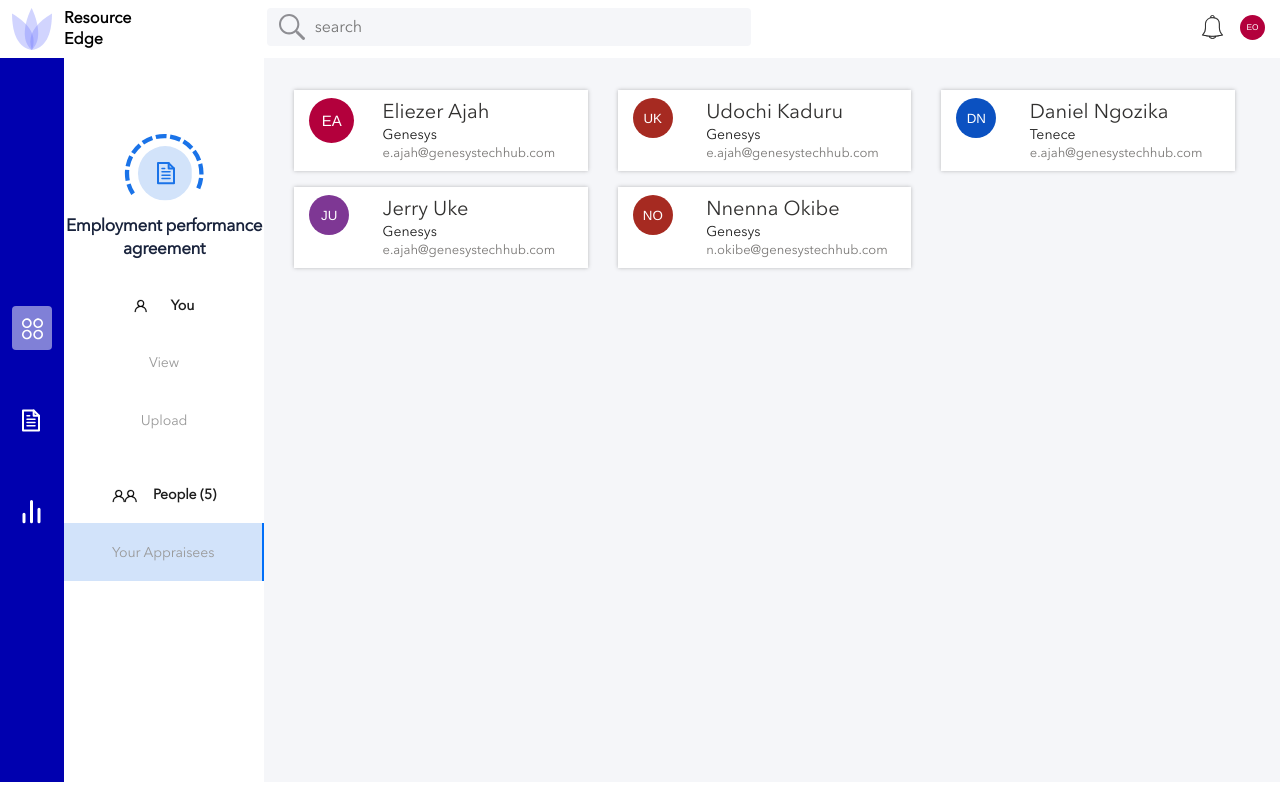
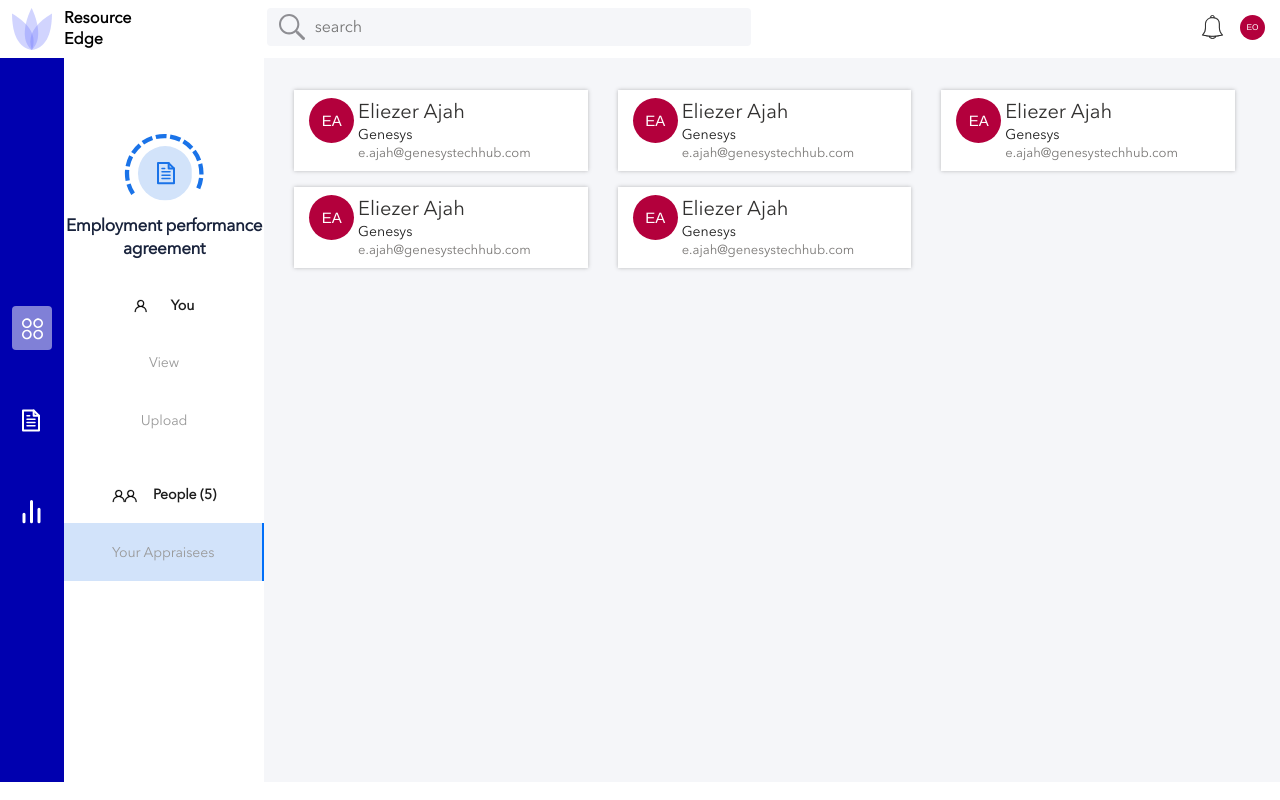
Before and after one commit to OkoyeApps/Resourceedge_Microservices, a React (Create React App) app: page /appraisees in a window 1280 px wide. Built offline with nearby package versions, Linux system fonts and the light colour scheme.

Commit message:
touch ups

```diff
--- a/src/pages/appraisees/appraisees.js
+++ b/src/pages/appraisees/appraisees.js
@@ -26,12 +26,12 @@ function Appraisees(props) {
                     <section className="col-4 my-2" onClick={handleLink}>
                         <div className="small-card py-2">
                             <div className="row mx-0">
-                                <div className="col-3">
+                                <div className="col-2 pr-0">
                                     <div>
                                         <Avatar size={"45px"} name="Eliezer Ajah" className="rounded-circle" />
                                     </div>
                                 </div>
-                                <div className="col-9">
+                                <div className="col-10">
                                     <div>
                                         <div className="card-name">Eliezer Ajah</div>
                                         <div className="group">Genesys</div>
@@ -41,7 +41,79 @@ function Appraisees(props) {
                             </div>
                         </div>
                     </section>
-
+                    <section className="col-4 my-2" onClick={handleLink}>
+                        <div className="small-card py-2">
+                            <div className="row mx-0">
+                                <div className="col-2 pr-0">
+                                    <div>
+                                        <Avatar size={"45px"} name="Eliezer Ajah" className="rounded-circle" />
+                                    </div>
+                                </div>
+                                <div className="col-10">
+                                    <div>
+                                        <div className="card-name">Eliezer Ajah</div>
+                                        <div className="group">Genesys</div>
+                                        <div className="card-email">e.ajah@genesystechhub.com</div>
+                                    </div>
+                                </div>
+                            </div>
+                        </div>
+                    </section>
+                    <section className="col-4 my-2" onClick={handleLink}>
+                        <div className="small-card py-2">
+                            <div className="row mx-0">
+                                <div className="col-2 pr-0">
+                                    <div>
+                                        <Avatar size={"45px"} name="Eliezer Ajah" className="rounded-circle" />
+                                    </div>
+                                </div>
+                                <div className="col-10">
+                                    <div>
+                                        <div className="card-name">Eliezer Ajah</div>
+                                        <div className="group">Genesys</div>
+                                        <div className="card-email">e.ajah@genesystechhub.com</div>
+                                    </div>
+                                </div>
+                            </div>
+                        </div>
+                    </section>
+                    <section className="col-4 my-2" onClick={handleLink}>
+                        <div className="small-card py-2">
+                            <div className="row mx-0">
+                                <div className="col-2 pr-0">
+                                    <div>
+                                        <Avatar size={"45px"} name="Eliezer Ajah" className="rounded-circle" />
+                                    </div>
+                                </div>
+                                <div className="col-10">
+                                    <div>
+                                        <div className="card-name">Eliezer Ajah</div>
+                                        <div className="group">Genesys</div>
+                                        <div className="card-email">e.ajah@genesystechhub.com</div>
+                                    </div>
+                                </div>
+                            </div>
+                        </div>
+                    </section>
+                    <section className="col-4 my-2" onClick={handleLink}>
+                        <div className="small-card py-2">
+                            <div className="row mx-0">
+                                <div className="col-2 pr-0">
+                                    <div>
+                                        <Avatar size={"45px"} name="Eliezer Ajah" className="rounded-circle" />
+                                    </div>
+                                </div>
+                                <div className="col-10">
+                                    <div>
+                                        <div className="card-name">Eliezer Ajah</div>
+                                        <div className="group">Genesys</div>
+                                        <div className="card-email">e.ajah@genesystechhub.com</div>
+                                    </div>
+                                </div>
+                            </div>
+                        </div>
+                    </section>
+                    {/*
                     <section className="col-4 my-2" onClick={handleLink}>
                         <div className="small-card py-2">
                             <div className="row mx-0">
@@ -50,7 +122,7 @@ function Appraisees(props) {
                                         <Avatar size={"40px"} name="Udochi Kaduru" className="rounded-circle" />
                                     </div>
                                 </div>
-                                <div className="col-9">
+                                <div className="col-9 pl-0">
                                     <div>
                                         <div className="card-name">Udochi Kaduru</div>
                                         <div className="group">Genesys</div>
@@ -69,7 +141,7 @@ function Appraisees(props) {
                                         <Avatar size={"40px"} name="Daniel Ngozika" className="rounded-circle" />
                                     </div>
                                 </div>
-                                <div className="col-9">
+                                <div className="col-9 pl-0">
                                     <div>
                                         <div className="card-name">Daniel Ngozika</div>
                                         <div className="group">Tenece</div>
@@ -89,7 +161,7 @@ function Appraisees(props) {
                                         <Avatar size={"40px"} name="Jerry Uke" className="rounded-circle" />
                                     </div>
                                 </div>
-                                <div className="col-9">
+                                <div className="col-9 pl-0">
                                     <div>
                                         <div className="card-name">Jerry Uke</div>
                                         <div className="group">Genesys</div>
@@ -108,7 +180,7 @@ function Appraisees(props) {
                                         <Avatar size={"40px"} name="Nnenna Okibe" className="rounded-circle text-avatar" />
                                     </div>
                                 </div>
-                                <div className="col-9">
+                                <div className="col-9 pl-0">
                                     <div>
                                         <div className="card-name">Nnenna Okibe</div>
                                         <div className="group">Genesys</div>
@@ -117,7 +189,7 @@ function Appraisees(props) {
                                 </div>
                             </div>
                         </div>
-                    </section>
+                    </section> */}
                 </div>
             </div>
         </div>
--- a/src/pages/managerDashboard/managerDashboard.css
+++ b/src/pages/managerDashboard/managerDashboard.css
@@ -7,7 +7,7 @@
 .manager-appraisee-name {
   width: 726px;
   height: 250px;
-    background: #FFFFFF;
+  background: #ffffff;
 }
 .manager-appraisee-icon-container {
   width: 200px;
@@ -31,14 +31,13 @@
   font-style: normal;
   font-weight: bold;
   font-size: 14px;
-    color: #1D1D1D;
+  color: #1d1d1d;
 }
 .manager-appraisee-icon-container > p {
   font-style: normal;
   font-weight: normal;
   font-size: 14px;
   color: #797775;
-
 }
 .manager-info-list {
   height: 22px;
@@ -47,7 +46,7 @@
   display: grid;
   grid-template-columns: 23% 23% 23% 31%;
 }
-.manager-info-list > div{
+.manager-info-list > div {
   height: 22px;
   padding-left: 21px;
 }
@@ -59,20 +58,20 @@
   color: #000000;
 }
 .manager-info-list > div > div > p {
-    color: #1A73E8;
+  color: #1a73e8;
   font-size: 13px;
   font-weight: bold;
 }
 .manager-add > div {
   display: grid;
   grid-template-columns: 25% 75%;
-    padding-left: 106px;
+  /* padding-left: 106px; */
   cursor: pointer;
 }
 .manager-employee-designation {
   width: 725px;
   min-height: 222px;
-    background: #FFFFFF;
+  background: #ffffff;
   border: 1px solid rgba(205, 208, 227, 0.2955);
   box-sizing: border-box;
   border-radius: 4px;
@@ -90,14 +89,14 @@
   height: 100%;
 }
 .employee-designation-box p {
-    color: #1A73E8;
+  color: #1a73e8;
   font-weight: 500;
   font-size: 11px;
   margin: 0;
   margin-left: 12px;
 }
 .employee-designation-box h3 {
-    color: #1D1D1D;
+  color: #1d1d1d;
   font-size: 18px;
   font-weight: bold;
   margin: 0;
@@ -111,7 +110,7 @@
 }
 .manager-key-outcomes-head p {
   font-size: 14px;
-    color: #1D1D1D;
+  color: #1d1d1d;
   margin: 0;
   /* font-weight: bold; */
 }
@@ -130,7 +129,7 @@
 .manager-aprrove-buttons {
   width: 80px;
   height: 32px;
-    background: #DDDDDD;
+  background: #dddddd;
   color: #999999;
   font-weight: 600;
   font-size: 14px;
```
Also changed, not shown: src/pages/appraseDetailedView/appraseDetailedView.js (+6 -8 lines), src/pages/managerDashboard/managerDashboard.js (+26 -68 lines). Lines whose indentation alone changed are shown as unchanged.
